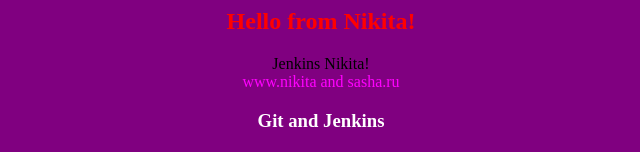
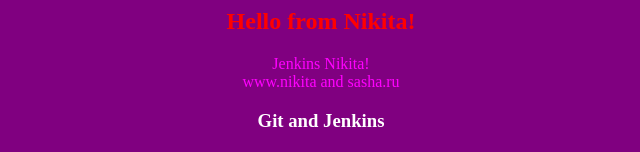
Before and after one commit to Nikitatut/app-for-jenkins, a plain HTML site: page index.html in a window 1280 px wide. Shown: the top 152 px of the page, without its empty margins (319-959 px from the left). Drawn offline with Linux system fonts and the light colour scheme.

Commit message:
Added string2

```diff
--- a/index.html
+++ b/index.html
@@ -2,7 +2,7 @@
 <body bgcolor=purple>
 <center>
 <h2><font color=red>Hello from Nikita!</font></h2>
-Jenkins Nikita!<br>
+<font color = magenta>Jenkins Nikita!</font><br>
 <font color=magenta>www.nikita and sasha.ru</font>
 <h3><font color=white>Git and Jenkins</font>
 <h3><font color=green>Vrode rabotaet da?</font>
```
